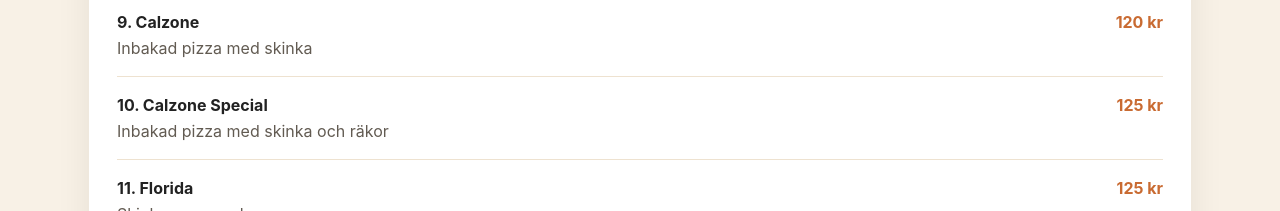
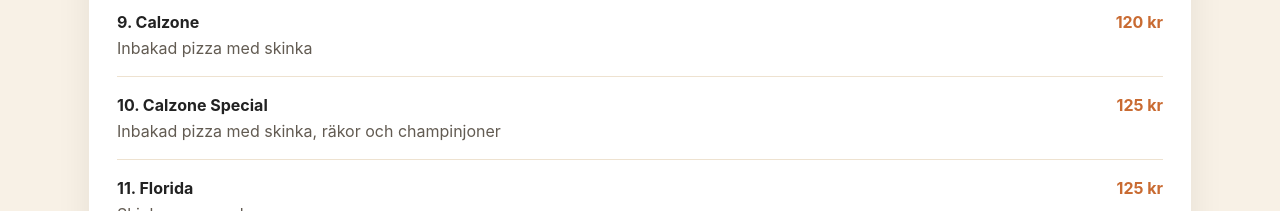
Before and after one commit to lafornetto/lafornetto, a React (Vite) app: page /meny in a window 1280 px wide. Shown: the part 1340-1551 px from the top of the page. Built offline with nearby package versions, Linux system fonts and the light colour scheme.

Commit message:
Update meny

```diff
--- a/src/data/menuData.ts
+++ b/src/data/menuData.ts
@@ -79,8 +79,8 @@ export const menuCategories: MenuCategory[] = [
       {
         name: { sv: "Calzone Special", en: "Calzone Special" },
         description: {
-          sv: "Inbakad pizza med skinka och räkor",
-          en: "Folded pizza with ham and shrimp",
+          sv: "Inbakad pizza med skinka, räkor och champinjoner",
+          en: "Folded pizza with ham, shrimp and mushrooms",
         },
         price: "125 kr",
       },
```
